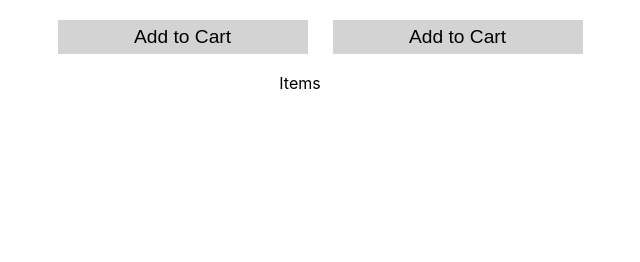
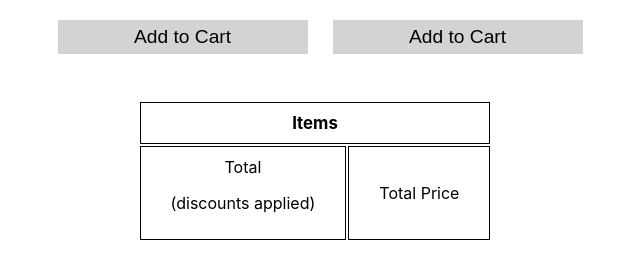
Before and after one commit to AlexKman/CheckoutReact, a React (Create React App) app: page / in a window 1280 px wide. Shown: the part 535-797 px from the top of the page, without its empty margins (340-980 px from the left). Built offline with nearby package versions, Linux system fonts and the light colour scheme.

Commit message:
Added basic styling to cart component with total and total price elements within table

```diff
--- /dev/null
+++ b/src/components/Cart.css
@@ -0,0 +1,19 @@
+.cart td {
+  border: 1px solid black;
+  padding: 10px 30px;
+}
+
+.cart thead {
+  font-weight: bold;
+  font-size: 1.05rem;
+}
+
+.cart table {
+  margin: 30px auto;
+}
+
+@media (min-width: 1024px) {
+  .cart table {
+    margin: 30px 0 0 30px;
+  }
+}
--- a/src/components/Cart.js
+++ b/src/components/Cart.js
@@ -1,6 +1,9 @@
 import React from "react";
+import "./Cart.css";
 
-export default function Cart() {
+export default function Cart(items) {
+  const counts = items.cart;
+
   return (
     <div className="cart">
       <table>
@@ -9,7 +12,17 @@ export default function Cart() {
             <td colSpan="3">Items</td>
           </tr>
         </thead>
-        <tbody></tbody>
+        <tbody>
+          {Object.entries(counts).map(([itemName, count]) => (
+            <tr key={itemName}></tr>
+          ))}
+          <tr>
+            <td colSpan="2">
+              Total <p id="discount">(discounts applied)</p>
+            </td>
+            <td>Total Price</td>
+          </tr>
+        </tbody>
       </table>
     </div>
   );
```
